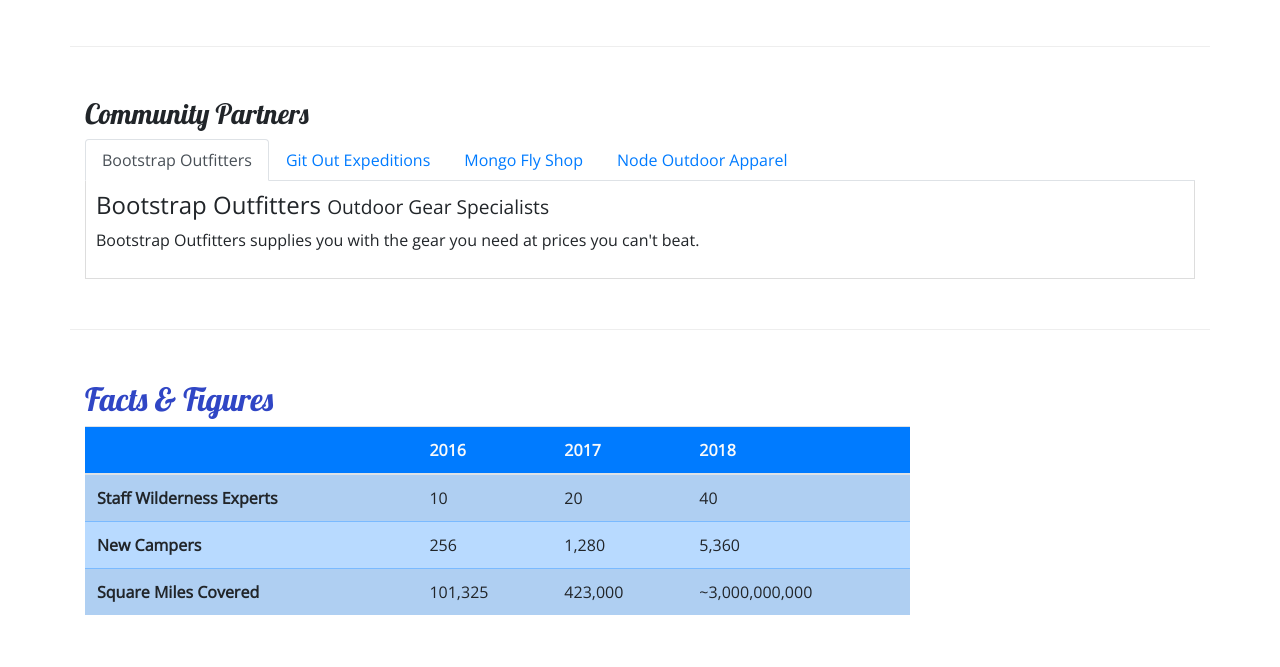
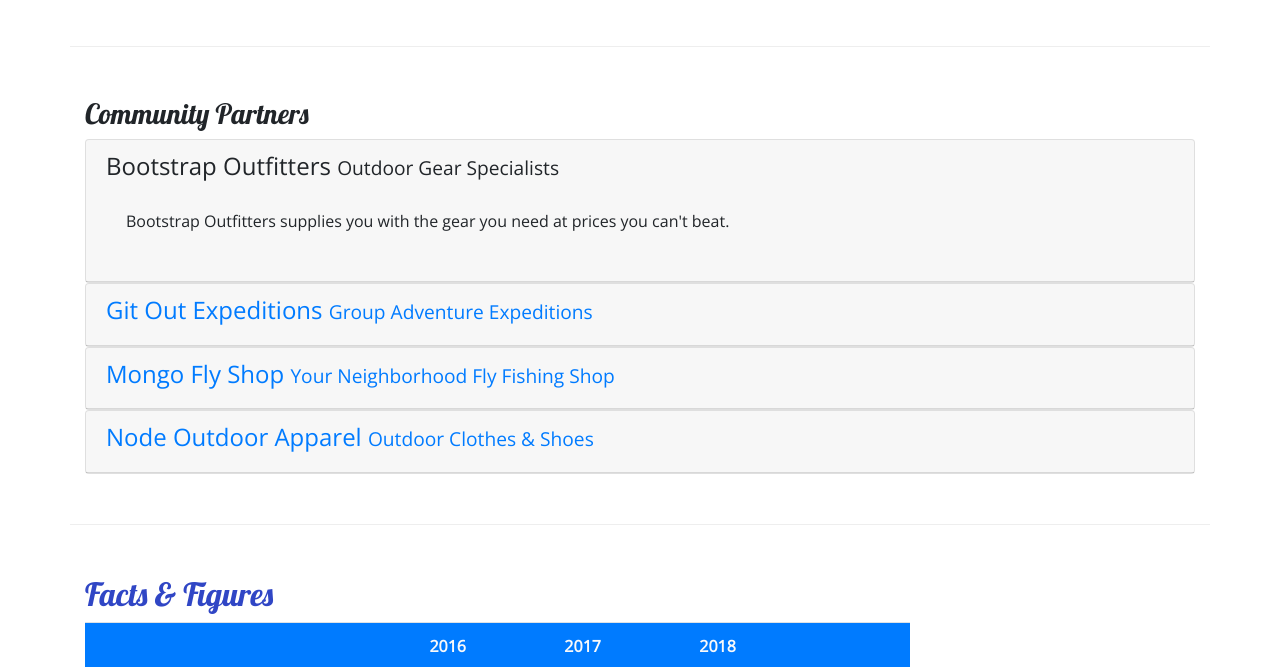
Before and after one commit to chriscyber/Campsite, a website: page aboutus.html in a window 1280 px wide. Shown: the part 780-1447 px from the top of the page. Drawn offline with nearby package versions, Linux system fonts and the light colour scheme.

Commit message:
collapsible cards = accordian

```diff
--- a/aboutus.html
+++ b/aboutus.html
@@ -106,31 +106,65 @@
         <div class="row row-content">
             <div class="col">
                 <h3>Community Partners</h3>
-                <!--NAV/TABS-->
-                <ul class="nav nav-tabs">
-                    <li class="nav-item"><a class="nav-link active" href="#bootstrap" role="tab" data-toggle="tab">Bootstrap Outfitters</a></li>
-                    <li class="nav-item"><a class="nav-link" href="#git" role="tab" data-toggle="tab">Git Out Expeditions</a></li>
-                    <li class="nav-item"><a class="nav-link" href="#mongo" role="tab" data-toggle="tab">Mongo Fly Shop</a></li>
-                    <li class="nav-item"><a class="nav-link" href="#node" role="tab" data-toggle="tab">Node Outdoor Apparel</a></li>
-                </ul>
-                <div class="tab-content">
-                    <div role="tabpanel" class="tab-pane fade show active" id="bootstrap">
-                        <h4>Bootstrap Outfitters <small>Outdoor Gear Specialists</small></h4>
+                <!--collapsible cards-->
+
+                <div id="accordion">
+                    <div class="card">
+                        <div role="tab" class="card-header">
+                            <h4><a data-toggle="collapse" data-target="#bootstrap">
+                                Bootstrap Outfitters <small>Outdoor Gear Specialists</small></a></h4>
+                                <div class="collapse show" id="bootstrap" data-parent="#accordion">
+                                    <div class="card-body">
                                         <p class="d-none d-sm-block">Bootstrap Outfitters supplies you with the gear you need at prices you can't beat.</p>
                                     </div>
-                    <div role="tabpanel" class="tab-pane fade" id="git">
-                        <h4>Git Out Expeditions <small>Group Adventure Expeditions</small></h4>
+                                </div>
+                        </div>
+                    </div>
+
+
+                    <div class="card">
+                        <div role="tab" class="card-header">
+                            <h4>
+                                <a class="collapsed" data-toggle="collapse" data-target="#git">
+                                    Git Out Expeditions <small>Group Adventure Expeditions</small>
+                                </a>
+                            </h4>
+                            <div class="collapse" id="git" data-parent="#accordion">
+                                <div class="card-body">
                                     <p class="d-none d-sm-block">Join Git Out Expeditions to explore new horizons with a group of other adventurers!</p>
                                 </div>
-                    <div role="tabpanel" class="tab-pane fade" id="mongo">
-                        <h4>Mongo Fly Shop <small>Your Neighborhood Fly Fishing Shop</small></h4>
+                            </div>
+                        </div>
+                    </div>
+                    <div class="card">
+                        <div role="tab" class="card-header">
+                            <h4>
+                                <a class="collapsed" data-toggle="collapse" data-target="#mongo">
+                                    Mongo Fly Shop <small>Your Neighborhood Fly Fishing Shop</small>
+                                </a>
+                            </h4>
+                            <div class="collapse" id="mongo" data-parent="#accordion">
+                                <div class="card-body">
                                     <p class="d-none d-sm-block">Need a new fishing pole, a tacklebox, or flies of all kinds? Stop by Mongo Fly Shop.</p>
                                 </div>
-                    <div role="tabpanel" class="tab-pane fade" id="node">
-                        <h4>Node Outdoor Apparel <small>Outdoor Clothes & Shoes</small></h4>
+                            </div>
+                        </div>
+                    </div>
+                    <div class="card">
+                        <div role="tab" class="card-header">
+                            <h4>
+                                <a class="collapsed" data-toggle="collapse" data-target="#node">
+                                    Node Outdoor Apparel <small>Outdoor Clothes & Shoes</small>
+                                </a>
+                            </h4>
+                            <div class="collapse" id="node" data-parent="#accordion">
+                                <div class="card-body">
                                     <p class="d-none d-sm-block">From polar fleeces to swimsuits, hiking boots to waders, a visit to Node will be sure to get you covered.</p>
                                 </div>
                             </div>
+                        </div>
+                    </div>
+                </div> <!--closes the accordion-->
             </div>
         </div>
 
--- a/styles.css
+++ b/styles.css
@@ -35,9 +35,3 @@ header h2 {
 .navbar {
     background-color: #901CAD;
 }
-
-.tab-content {
-    border: 1px solid #DDD;
-    border-top: none;
-    padding: 10px;
-}
```
Lines whose indentation alone changed are shown as unchanged.
